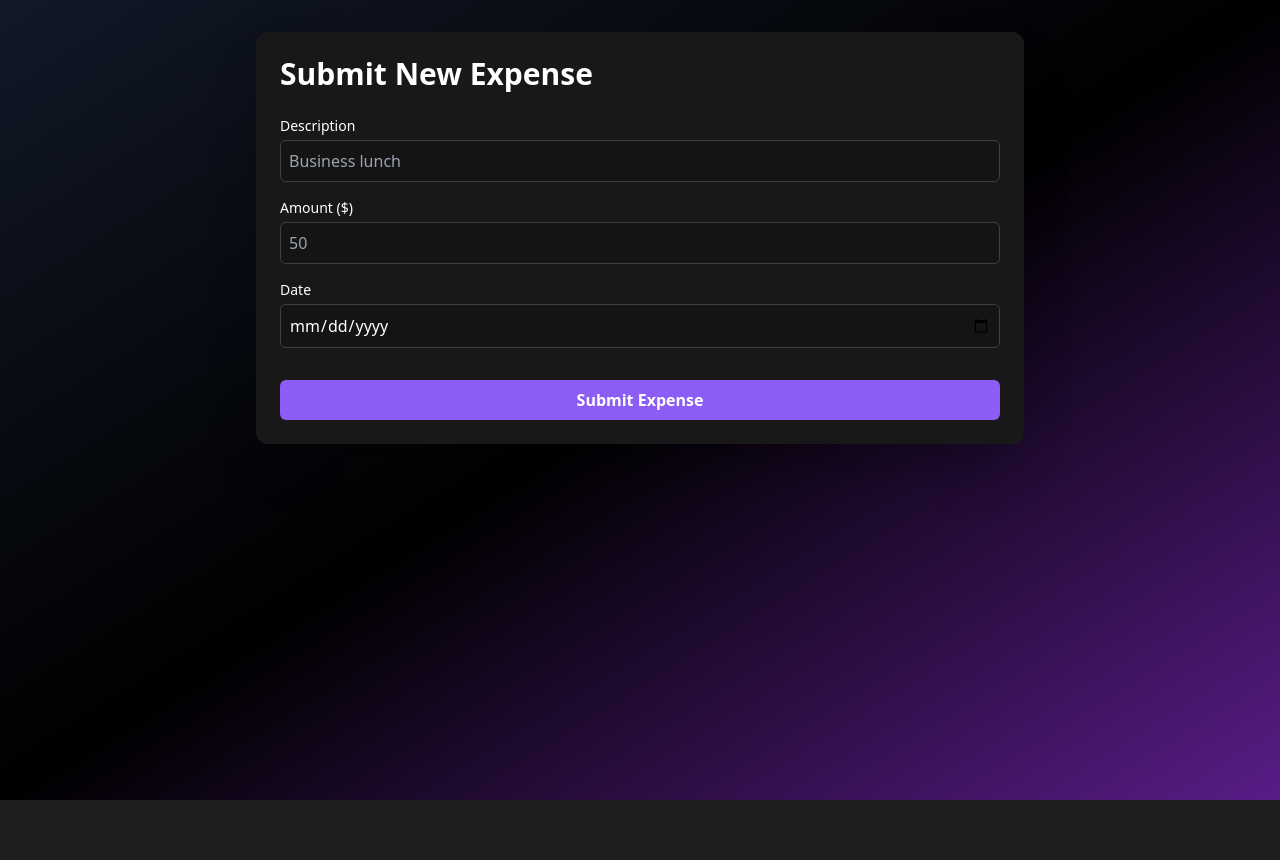
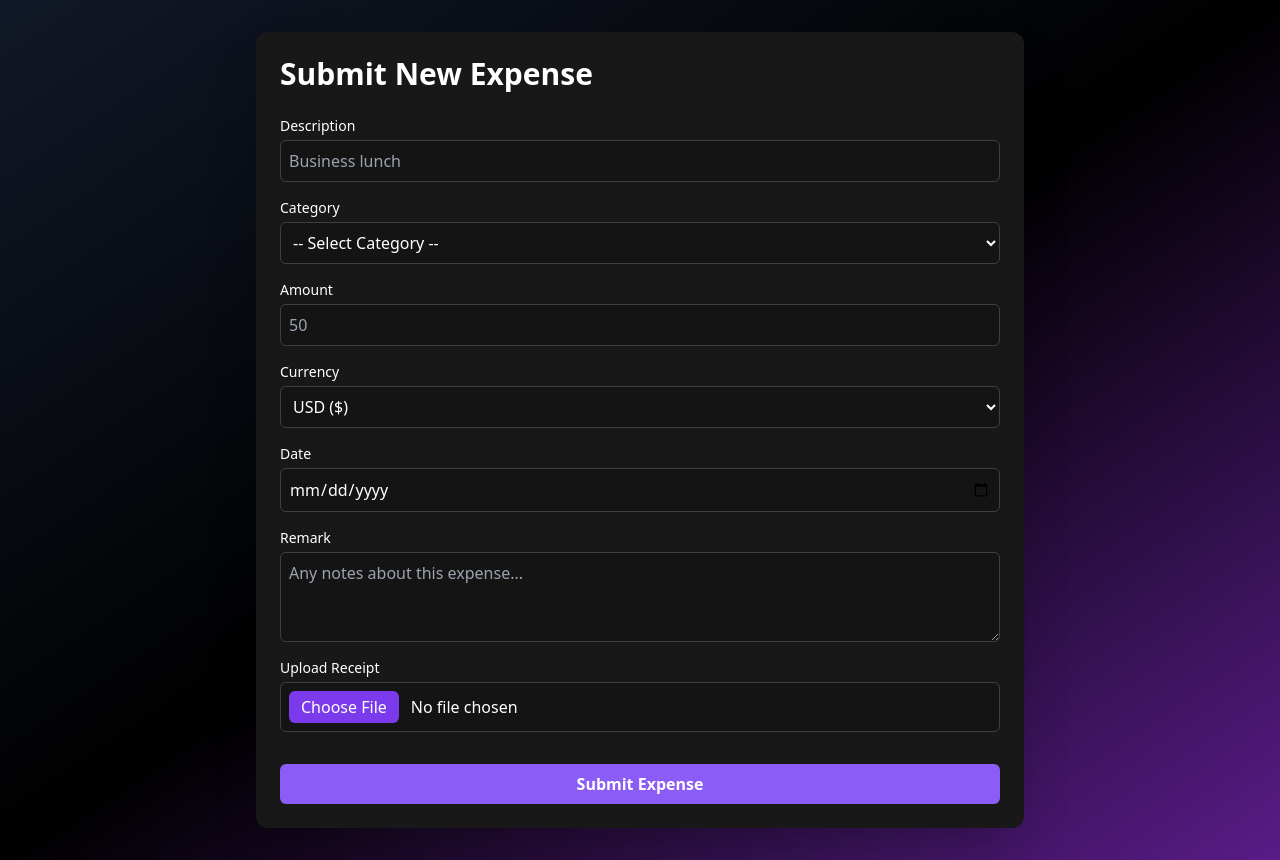
Before and after one commit to dhruv-jethwani/Odoo_Hackathon, a Flask app: page /employee/api/approvals in a window 1280 px wide. Shown: the part 64-924 px from the top of the page. Before the commit the page ends 864 px from the top, so only its background shows below. Run offline with Flask 3, Linux system fonts and the light colour scheme; some libraries are stand-ins or nearby versions.

Commit message:
changes in emp_submit_expense html

```diff
--- a/templates/emp_submit_expense.html
+++ b/templates/emp_submit_expense.html
@@ -6,26 +6,73 @@
 
         <h1 class="text-3xl font-bold mb-6">Submit New Expense</h1>
 
-        <form method="POST" action="{{ url_for('employee.submit_expense') }}" class="flex flex-col gap-4">
+        <!-- enctype added for file upload -->
+        <form method="POST" action="/employee/submit" enctype="multipart/form-data" class="flex flex-col gap-4">
 
+            <!-- Description -->
             <div class="flex flex-col gap-1">
                 <label class="text-sm font-medium">Description</label>
                 <input type="text" name="description" placeholder="Business lunch"
                     class="p-2 rounded-md border border-zinc-700 bg-[#141414] focus:ring-2 focus:ring-violet-500 outline-none">
             </div>
 
+            <!-- Category -->
             <div class="flex flex-col gap-1">
-                <label class="text-sm font-medium">Amount ($)</label>
-                <input type="number" name="amount" placeholder="50"
+                <label class="text-sm font-medium">Category</label>
+                <select name="category"
+                    class="p-2 rounded-md border border-zinc-700 bg-[#141414] focus:ring-2 focus:ring-violet-500 outline-none">
+                    <option value="">-- Select Category --</option>
+                    <option value="Travel">Travel</option>
+                    <option value="Food">Food</option>
+                    <option value="Accommodation">Accommodation</option>
+                    <option value="Office Supplies">Office Supplies</option>
+                    <option value="Other">Other</option>
+                </select>
+            </div>
+
+            <!-- Amount -->
+            <div class="flex flex-col gap-1">
+                <label class="text-sm font-medium">Amount</label>
+                <input type="number" step="0.01" name="amount" placeholder="50"
                     class="p-2 rounded-md border border-zinc-700 bg-[#141414] focus:ring-2 focus:ring-violet-500 outline-none">
             </div>
 
+            <!-- Currency -->
+            <div class="flex flex-col gap-1">
+                <label class="text-sm font-medium">Currency</label>
+                <select name="currency"
+                    class="p-2 rounded-md border border-zinc-700 bg-[#141414] focus:ring-2 focus:ring-violet-500 outline-none">
+                    <option value="USD">USD ($)</option>
+                    <option value="EUR">EUR (€)</option>
+                    <option value="INR">INR (₹)</option>
+                    <option value="GBP">GBP (£)</option>
+                    <option value="JPY">JPY (¥)</option>
+                </select>
+            </div>
+
+            <!-- Date -->
             <div class="flex flex-col gap-1">
                 <label class="text-sm font-medium">Date</label>
                 <input type="date" name="date"
                     class="p-2 rounded-md border border-zinc-700 bg-[#141414] focus:ring-2 focus:ring-violet-500 outline-none">
             </div>
 
+            <!-- Remark -->
+            <div class="flex flex-col gap-1">
+                <label class="text-sm font-medium">Remark</label>
+                <textarea name="remark" rows="3" placeholder="Any notes about this expense..."
+                    class="p-2 rounded-md border border-zinc-700 bg-[#141414] focus:ring-2 focus:ring-violet-500 outline-none"></textarea>
+            </div>
+
+            <!-- File Upload -->
+            <div class="flex flex-col gap-1">
+                <label class="text-sm font-medium">Upload Receipt</label>
+                <input type="file" name="receipt"
+                    accept="image/*,.pdf"
+                    class="p-2 rounded-md border border-zinc-700 bg-[#141414] file:mr-3 file:py-1 file:px-3 file:rounded-md file:border-0 file:bg-violet-600 file:text-white hover:file:bg-violet-700">
+            </div>
+
+            <!-- Submit -->
             <button type="submit"
                 class="bg-violet-500 hover:bg-violet-600 transition-all duration-300 text-white font-semibold p-2 rounded-md mt-4">
                 Submit Expense
```
